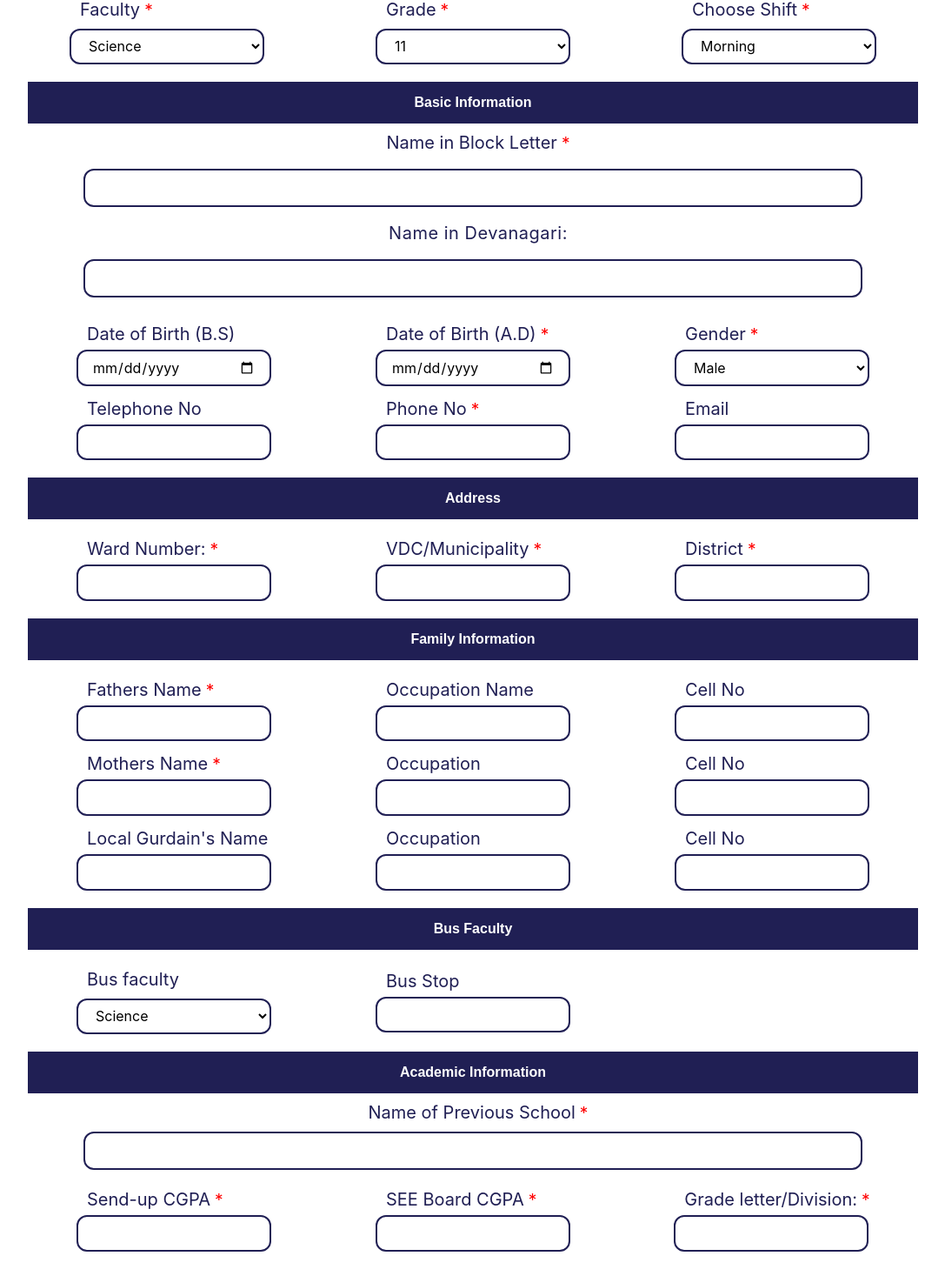
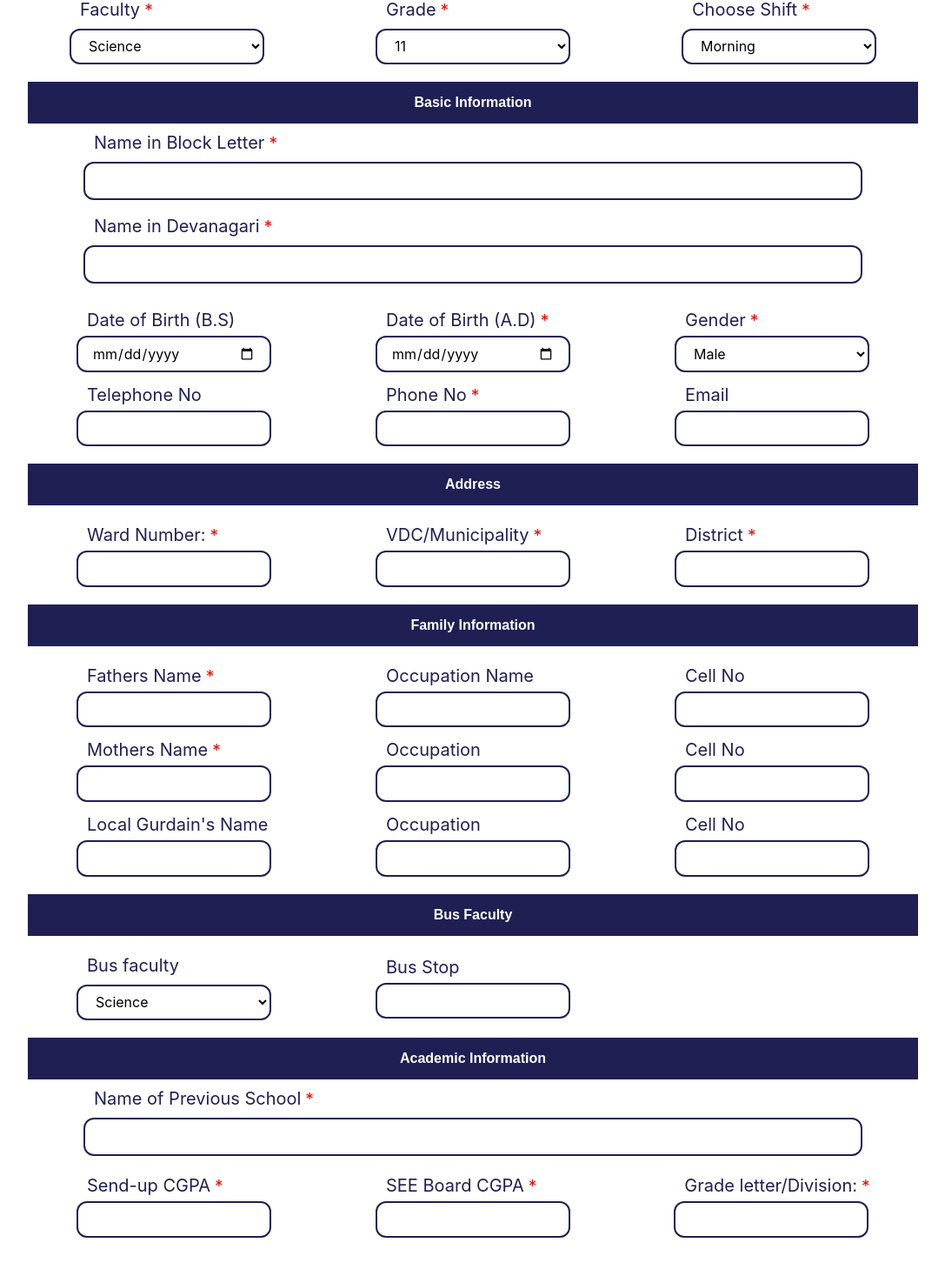
Before and after one commit to saphalpantha/project_ttc, a Next.js app: page /admissions in a window 1280 px wide. Shown: the part 235-1702 px from the top of the page at 87% size, without its empty margins (96-1183 px from the left). Built offline with nearby package versions, Linux system fonts and the light colour scheme.

Commit message:
fix some pages

```diff
--- a/components/AdmissionDetail/AdmissionForm.js
+++ b/components/AdmissionDetail/AdmissionForm.js
@@ -54,20 +54,31 @@ const AdmissionForm = () => {
       <h1 className="w-[80%] mx-auto text-center  py-3 bg-[#201F54] text-white font-bold">
         Basic Information
       </h1>
-      <div className="flex flex-col justify-center items-center gap-4 pb-2 place-items-center">
-        <label className={`text-xl pl-3 pt-2    text-[#201F54] ${classes.req}`}>
+
+
+      <div className="w-[70%] py-2 mx-auto ">
+        <label className={`text-xl pl-3 pt-2     text-[#201F54] ${classes.req}`}>
           Name in Block Letter
         </label>
+
+      </div>
+      <div className="flex flex-col justify-center items-center gap-4 pb-2 place-items-center">
         <input
           required
           className="rounded-xl pl-3 py-2 w-[70%] border-2 border-[#201F54]"
         ></input>
       </div>
 
+
+
+      <div className="w-[70%] py-2 mx-auto ">
+        <label className={`text-xl pl-3 pt-2     text-[#201F54] ${classes.req}`}>
+          Name in Devanagari
+        </label>
+
+      </div>
       <div className="flex flex-col justify-center items-center gap-4 pb-2">
-        <label className="text-[#201F54] text-xl pl-3 pt-2 tracking-wide">
-          Name in Devanagari:
-        </label>
+
         <input className="rounded-xl pl-3 py-2 w-[70%] border-2 border-[#201F54]"></input>
       </div>
 
@@ -278,10 +289,14 @@ const AdmissionForm = () => {
         Academic Information
       </h1>
       <div className="flex flex-col justify-center items-center">
+      <div className="w-[70%] py-2 mx-auto ">
+        <label className={`text-xl pl-3 pt-2     text-[#201F54] ${classes.req}`}>
+          Name of Previous School
+        </label>
+
+      </div>
         <div className="flex justify-center space-y-2  items-center w-full flex-col">
-          <label className={`text-xl pl-3  pt-2  text-[#201F54] ${classes.req}`}>
-            Name of Previous School
-          </label>
+
           <input
             required
             className=" rounded-xl pl-3 py-2 w-[70%] border-2 border-[#201F54]"
--- a/components/Footer/Footer.js
+++ b/components/Footer/Footer.js
@@ -54,7 +54,7 @@ const Footer = () => {
           <h1 className="text-3xl font-bold text-white">Social Media</h1>
           <ul className="text-center flex gap-2 mx-auto justify-center items-center flex">
             <li className="w-[2rem] h-[2rem] bg-transparent text-white rounded-full p-1">
-              <img className="w-[100%] h-[100%]" src="/images/sl_1.svg"></img>
+            <a href="https://www.facebook.com/ttcampus">  <img className="w-[100%] h-[100%]" src="/images/sl_1.svg"></img></a>
             </li>
             <li className="w-[2rem] h-[2rem] bg-transparent text-white rounded-full p-1">
               <img className="w-[100%] h-[100%]" src="/images/sl_2.svg"></img>
--- a/components/NewsNotice/NewsCard.js
+++ b/components/NewsNotice/NewsCard.js
@@ -17,7 +17,7 @@ const NewsCard = () => {
         pariatur.
       </p>
 
-      <Link className={'text-[#FF9900] text-2xs absolute bottom-1 right-3'} href="">Read More</Link>
+      <Link className={' text-[#201F54] hover:text-[#FF9900] text-2xs absolute bottom-1 right-3'} href="">Read More</Link>
     </div>
   );
 };
--- a/components/ResultDetail/EntranceResult.js
+++ b/components/ResultDetail/EntranceResult.js
@@ -20,7 +20,7 @@ const EntranceResult = () => {
             <label className="text-xl text-[#201F54]">Entrance Roll No</label>
             <input type="number" className="w-[20rem] h-[2.5rem] border-2 rounded-2xl border-[#201F54] text-xl text-black pl-[1rem]"></input>
         </div>
-        <button className="py-3 w-fit px-10  hover:bg-[#BB7000] cursor-pointer transition-all duration-200 ease-in  bg-[#201F54] text-white rounded-3xl font-bold" >Check Result</button>
+        <button className="py-3 w-fit px-10  hover:bg-[#FF9900] cursor-pointer transition-all duration-200 ease-in  bg-[#201F54] text-white rounded-3xl font-bold" >Check Result</button>
     </form>
   </div>
 </div>
--- a/components/ResultDetail/ResultFor11.js
+++ b/components/ResultDetail/ResultFor11.js
@@ -35,7 +35,7 @@ const ResultFor11 = () => {
                     <input type="number" className="w-[18rem] h-[2.5rem] border-2 border-[#201F54] text-xl text-black px-[1rem] rounded-full"></input>
                 </div>
                 </div>
-                <div className="py-3  bg-[#201F54]  hover:bg-[#BB7000] transition-all duration-200 ease-in  cursor-pointer rounded-full text-center  px-8 text-white text-xl font-semibold">Check Results</div>
+                <div className="py-3  bg-[#201F54]  hover:bg-[#FF9900] transition-all duration-200 ease-in  cursor-pointer rounded-full text-center  px-8 text-white text-xl font-semibold">Check Results</div>
             </form>
           </div>
         </div>
--- a/components/ResultDetail/ResultInternal.js
+++ b/components/ResultDetail/ResultInternal.js
@@ -51,7 +51,7 @@ const ResultForInt = () => {
                     <input type="number" className="w-[15rem] h-[2.5rem] border-2 border-[#201F54] text-xl text-black px-[1rem] rounded-full"></input>
                 </div>
                 </div>
-                <div className="py-3  bg-[#201F54] rounded-full hover:bg-[#BB7000] transition-all duration-200 cursor-pointer ease-in  text-center  px-8 text-white text-xl font-semibold">Check Results</div>
+                <div className="py-3  bg-[#201F54] rounded-full hover:bg-[#FF9900] transition-all duration-200 cursor-pointer ease-in  text-center  px-8 text-white text-xl font-semibold">Check Results</div>
             </form>
           </div>
         </div>
--- a/components/UI/Portal.module.css
+++ b/components/UI/Portal.module.css
@@ -34,6 +34,6 @@
 
 .image-container img {
   width: 100%;
-  max-width: 300px;
+  max-width: 400px;
   margin-bottom: 10px;
 }
```
